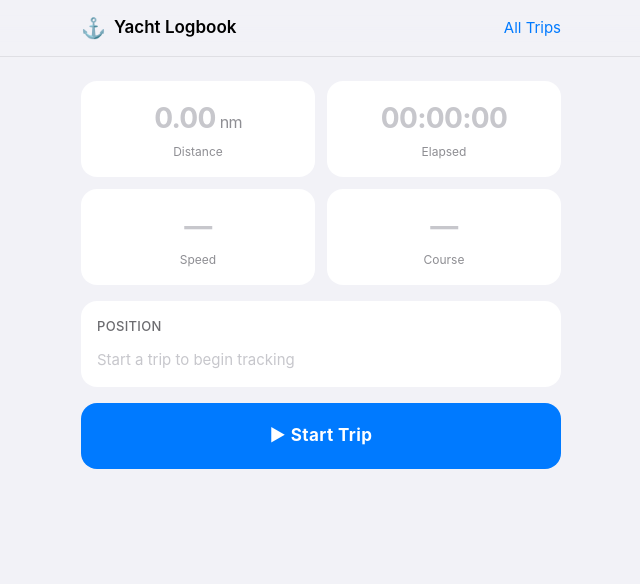
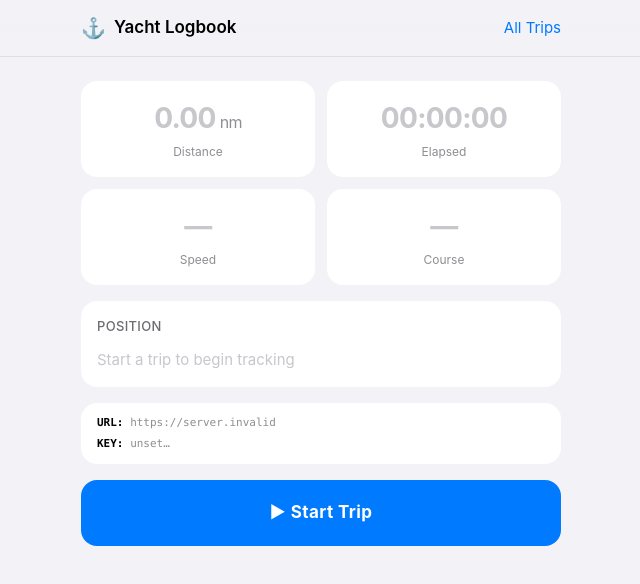
Before and after one commit to andreasadrian-del/yacht-logbook, a Next.js app: page / in a window 1280 px wide. Shown: the top 584 px of the page, without its empty margins (319-959 px from the left). Built offline with nearby package versions, Linux system fonts and the light colour scheme; no server answers.

Commit message:
Add debug env var display

```diff
--- a/app/page.js
+++ b/app/page.js
@@ -3,6 +3,9 @@
 import { useState, useRef, useEffect, useCallback } from 'react'
 import Link from 'next/link'
 import { supabase } from '@/lib/supabase'
+
+const DEBUG_URL = process.env.NEXT_PUBLIC_SUPABASE_URL
+const DEBUG_KEY = process.env.NEXT_PUBLIC_SUPABASE_ANON_KEY
 
 // Haversine distance in nautical miles between two lat/lng points
 function haversineNm(lat1, lon1, lat2, lon2) {
@@ -281,6 +284,12 @@ export default function TrackingPage() {
           </p>
         )}
 
+        {/* Debug info */}
+        <div className="bg-white rounded-2xl px-4 py-3 text-[11px] font-mono break-all text-[#8E8E93] space-y-1">
+          <p><span className="text-black font-semibold">URL:</span> {DEBUG_URL ?? 'undefined'}</p>
+          <p><span className="text-black font-semibold">KEY:</span> {DEBUG_KEY ? DEBUG_KEY.slice(0, 40) + '…' : 'undefined'}</p>
+        </div>
+
         {/* Start / Stop */}
         <button
           onClick={isTracking ? stopTrip : startTrip}
```
